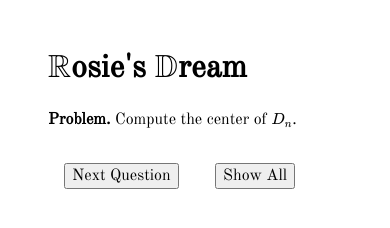
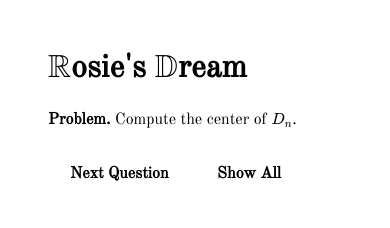
Before and after one commit to Symmetries/rosies-dream, a plain HTML site: page index.html in a window 390 px wide. Drawn offline with nearby package versions, Linux system fonts and the light colour scheme.

Commit message:
fix text resizing on mobile

```diff
--- a/style.css
+++ b/style.css
@@ -1,3 +1,9 @@
+html,body {
+  text-size-adjust: none;
+  -webkit-text-size-adjust: none;
+  -moz-text-size-adjust: none;
+  -ms-text-size-adjust: none;
+}
 @media (max-width: 480px) {
   html {
     font-size: 16px;
@@ -40,8 +46,12 @@ body,button {
 }
 
 button {
+  font-weight: bold;
   font-size: 1em;
   margin: 1em;
+  background: transparent;
+  border: none;
+  outline: none;
 }
 
 .katex{
```
